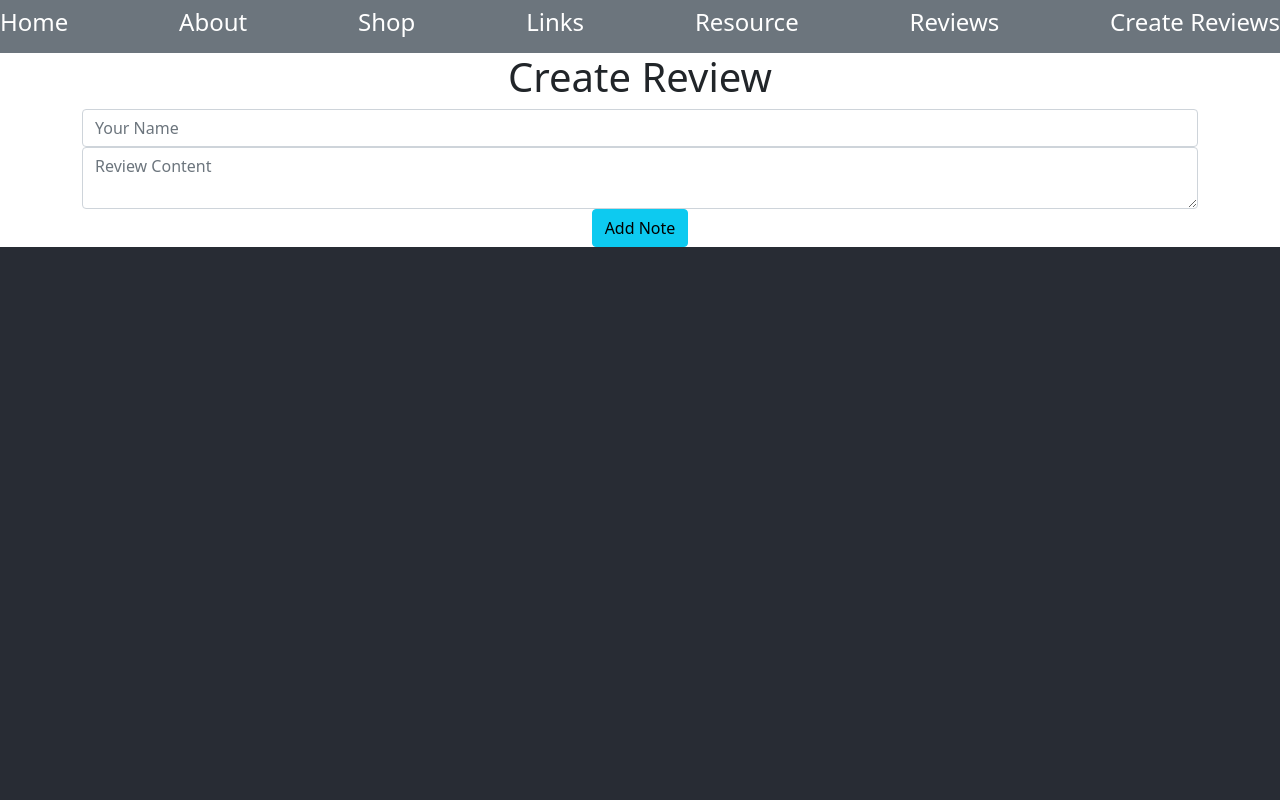
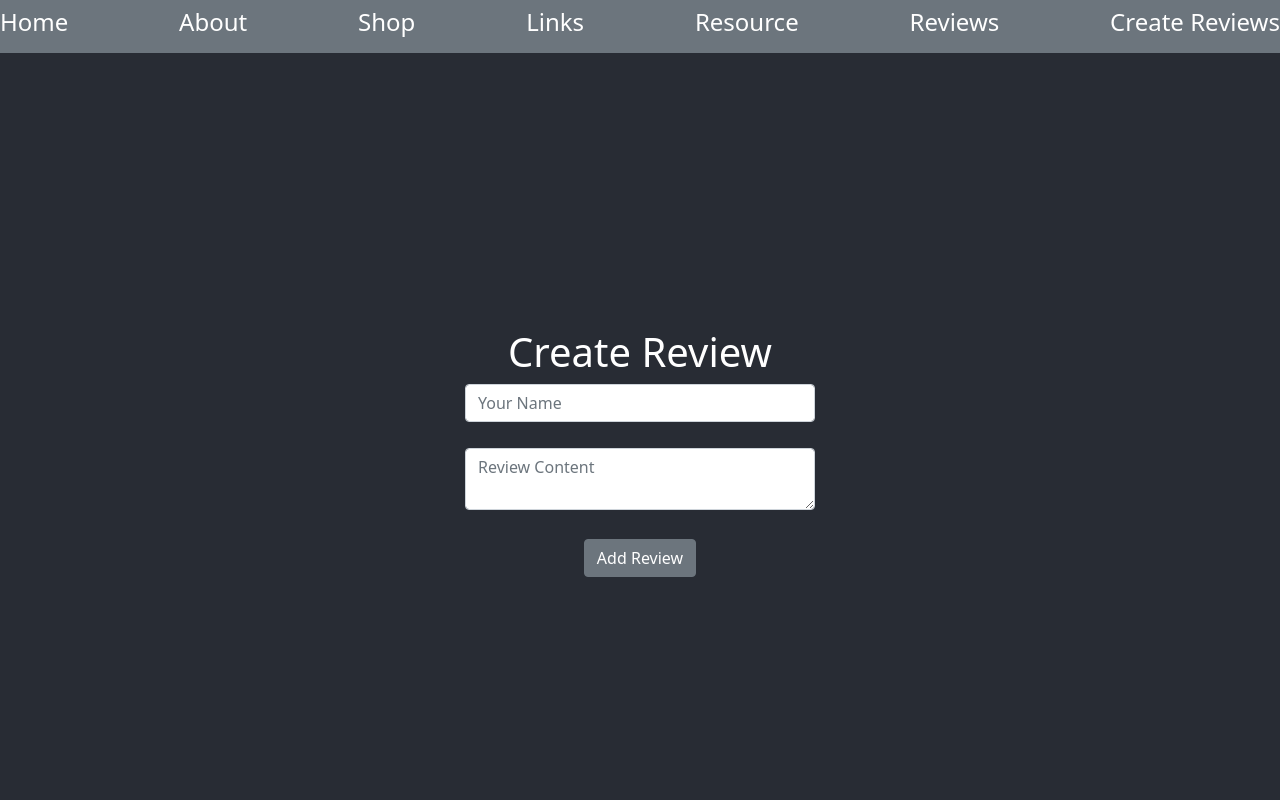
Before and after one commit to DW-Arthur/Stock-Trading-REACT, a React (Create React App) app in the folder stocks-app/: page /create in a window 1280 px wide. Shown: the top 800 px of the page. Built offline with nearby package versions, Linux system fonts and the light colour scheme; no server answers.

Commit message:
Review function is complete

```diff
--- a/stocks-app/src/components/CreatReviews.jsx
+++ b/stocks-app/src/components/CreatReviews.jsx
@@ -1,5 +1,6 @@
 import React, {useState,useEffect} from "react";
 import axios from "axios" //axios is used for Http API request, a better way than do it with fetch()// .then.catch is also used.
+import  '../css/createReviews.css';
 function CreateReview() {
 
 
@@ -33,8 +34,19 @@ function CreateReview() {
             title: input.title,
             content: input.content
         }
-        console.log("clicked")
-        axios.post('http://localhost:3001/create' , newReview) //post to 3001 with our new review
+        setInput(prevInput=>
+            {
+                return{
+                    title:"",
+                    content:""
+
+                }
+            }
+
+        )
+        alert("sending: "+newReview.title+"+" +newReview.content)
+        console.log("sending: "+newReview.title+"+" +newReview.content)
+        axios.post('http://localhost:3001/create' , newReview) //post to 3001/create with our new review, see reviewRoute.js
     }
 
     function handleKeyUp(event){
@@ -43,19 +55,19 @@ function CreateReview() {
         }
     }
 
-    return <div className = "container">
-        <h1>Create Review</h1>
+    return <div className = "create-class">
+        <h1 className="head">Create Review</h1>
         <form>
             <div className="form-group">
                 <input onChange={handleChange} name="title" value={input.title} autoComplete="off" className = 'form-control' placeholder="Your Name"></input>
             </div>
 
-            <div className="form-group">
+            <div className="form-group text">
                 <textarea onChange={handleChange} name="content" value={input.content} autoComplete="off" className = 'form-control' placeholder="Review Content"></textarea>
             </div>
 
             {/* Abandoned key listener(Left for learning purpose) <button onClick={handleClick} onKeyUp={handleKeyUp} className="btn btn-large btn-info">Add Note</button> */}
-            <button onClick={handleClick} className="btn btn-large btn-info">Add Note</button>
+            <button onClick={handleClick} className="btn btn-large btn-secondary">Add Review</button>
         </form>
     </div>
 }
--- a/stocks-app/src/components/reviews.jsx
+++ b/stocks-app/src/components/reviews.jsx
@@ -1,8 +1,33 @@
-import React from "react";
+import React, {useEffect, useState} from "react";
+import  '../css/reviews.css';
+function Reviews() {
 
-function Reviews() {
-    return <div className='container'>
-        <h1>Reviews page</h1>
+    const [reviews, setReviews] = useState([{ //array of objects
+        title:'',
+        content:''
+    }])
+
+    useEffect(()=>{
+        fetch("http://localhost:3001/reviews").then(res=>{ //reviews page are coming from reviewRoute.js
+            if(res.ok){
+                return res.json()
+            }
+        }).then(jsonRes =>{
+            setReviews(jsonRes);
+        })
+    },[])
+
+    return <div className="review-class" >
+        <h1 >Reviews page</h1>
+        {console.log(reviews)}
+        <div class="card-deck">
+        {reviews.slice(0).reverse().map(review=>
+                 <div className='card text-white bg-dark mb-3' >
+                     <div class="card-header">{"Name: "+review.title}</div>
+                     <div class="card-body">{review.content}</div>
+                 </div>
+            )}
+        </div>
     </div>
 }
 
--- /dev/null
+++ b/stocks-app/src/css/createReviews.css
@@ -0,0 +1,16 @@
+.create-class{
+    background-color: #282c34;
+    min-height: 100vh;
+    display: flex;
+    flex-direction: column;
+    align-items: center;
+    justify-content: center;
+    font-size: calc(10px + 2vmin);
+    color: white;
+  }
+
+  .form-group{
+      margin-bottom: 1em;
+      width: 350px;
+
+  }
--- /dev/null
+++ b/stocks-app/src/css/reviews.css
@@ -0,0 +1,10 @@
+.review-class{
+    background-color: #282c34;
+    min-height: 100vh;
+    display: flex;
+    flex-direction: column;
+    align-items: center;
+    justify-content: center;
+    font-size: calc(10px + 2vmin);
+    color: white;
+  }
```
Also changed, not shown: 3 other files (tests, documents, lock files or other folders).
